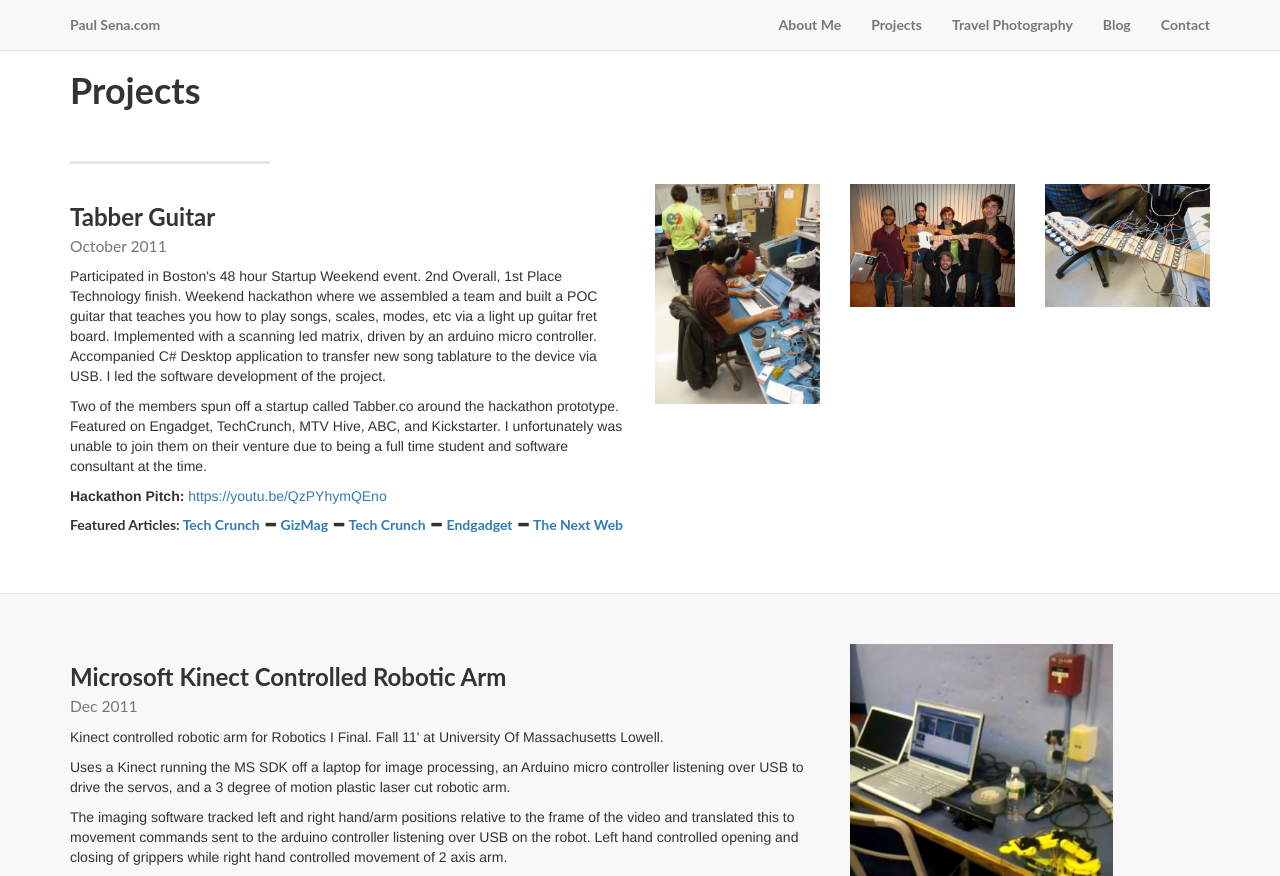
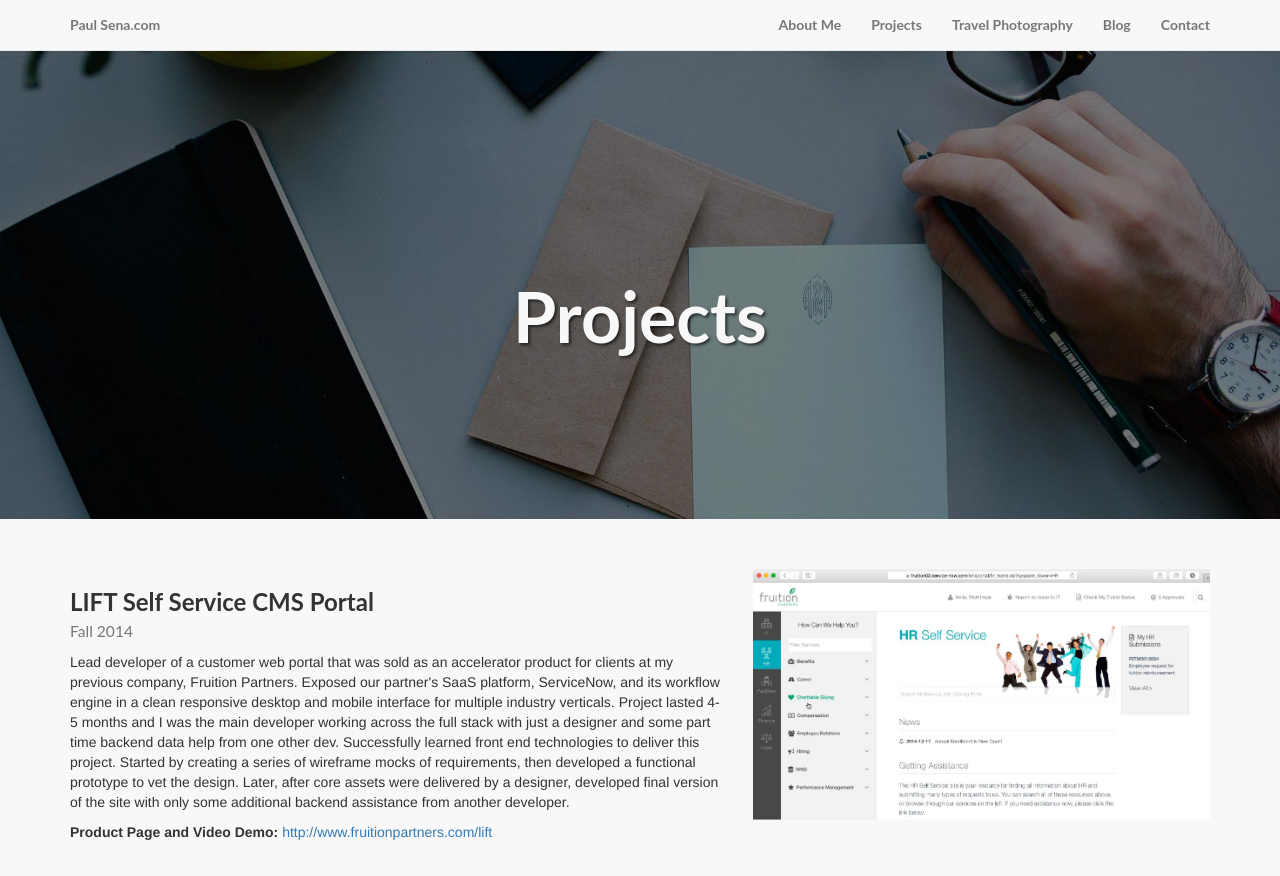
Before and after one commit to paulsena/paulsena.github.io, a plain HTML site: page projects.html in a window 1280 px wide. Shown: the top 876 px of the page. Drawn offline with Linux system fonts and the light colour scheme.

```diff
--- a/projects.html
+++ b/projects.html
@@ -71,18 +71,39 @@
         <!-- /.container -->
     </nav>
 
+    <!-- Header -->
+    <div class="intro-header">
+        <div class="container">
+            <div class="row">
+                <div class="col-lg-12">
+                    <div class="intro-message">
+                        <h1>Projects</h1>
+                    </div>
+                </div>
+            </div>
+        </div>
+        <!-- /.container -->
 
+    </div>
+    <!-- /.intro-header -->
 
     <!-- Page Content -->
-    <div class="content-section-b">
-
+    <div class="content-section-a">
         <div class="container">
             <div class="row">
-                <div class="col-xs-10">
-                <h1 class="section-heading">Projects</h1>
-                <hr class="section-heading-spacer"/>
+                <div class="col-xs-7">
+                <h3>LIFT Self Service CMS Portal<br/>
+                <small>Fall 2014</small></h3>
+                <p> Lead developer of a customer web portal that was sold as an accelerator product for clients at my previous company, Fruition Partners. Exposed our partner's SaaS platform, ServiceNow, and its workflow engine in a clean responsive desktop and mobile interface for multiple industry verticals.  Project lasted 4-5 months and I was the main developer working across the full stack with just a designer and some part time backend data help from one other dev. Successfully learned front end technologies to deliver this project. Started by creating a series of wireframe mocks of requirements, then developed a functional prototype to vet the design. Later, after core assets were delivered by a designer, developed final version of the site with only some additional backend assistance from another developer.</p>
+                <b>Product Page and Video Demo:</b> <a href="http://www.fruitionpartners.com/lift" target="_blank">http://www.fruitionpartners.com/lift</a></p>
                 </div>
+                <a data-lightbox="test" href="img/projects/lift_portal.jpg"><img class="img-responsive col-xs-5" src="img/projects/lift_portal.jpg"></a>
             </div>
+        </div>
+    </div>
+
+    <div class="content-section-b">
+        <div class="container">
             <div class="row">
                 <div class="col-xs-6">
                     <h3>Tabber Guitar<br/>
@@ -107,8 +128,8 @@
             </div>
         </div>
     </div>
+
     <div class="content-section-a">
-
         <div class="container">
             <div class="row">
                 <div class="col-xs-8">
```
Also changed, not shown: photos.html (+22 -2 lines), img/projects/lift_portal.jpg (added).
